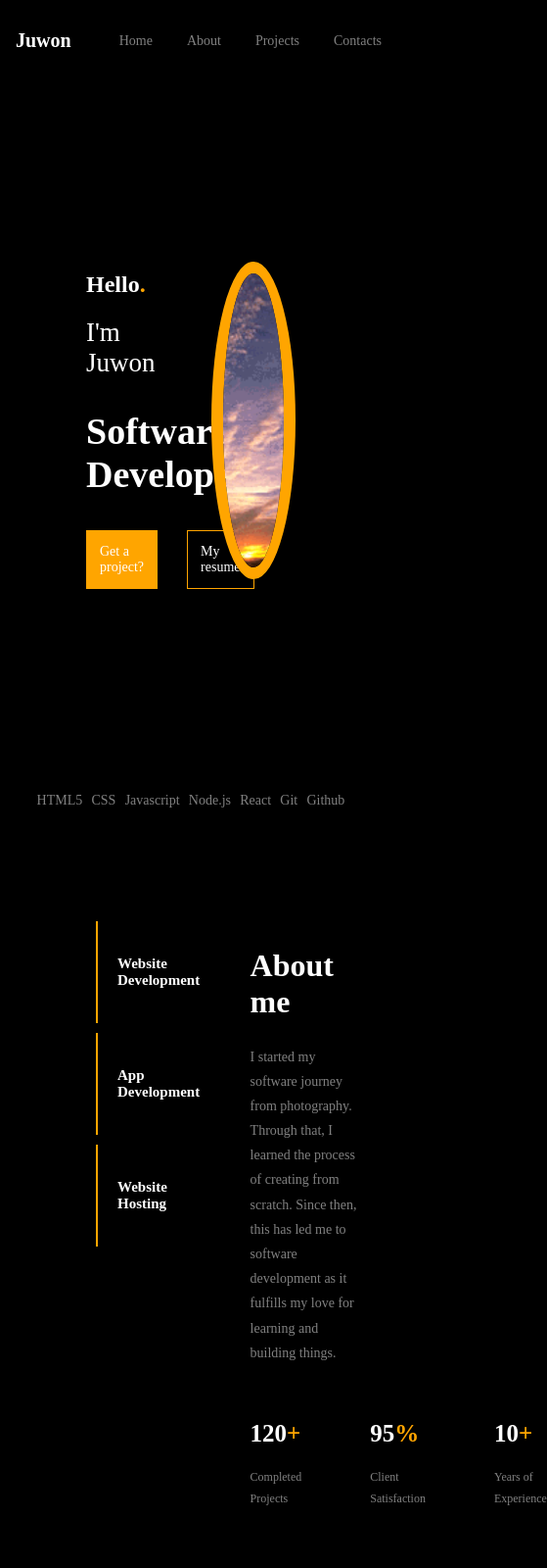
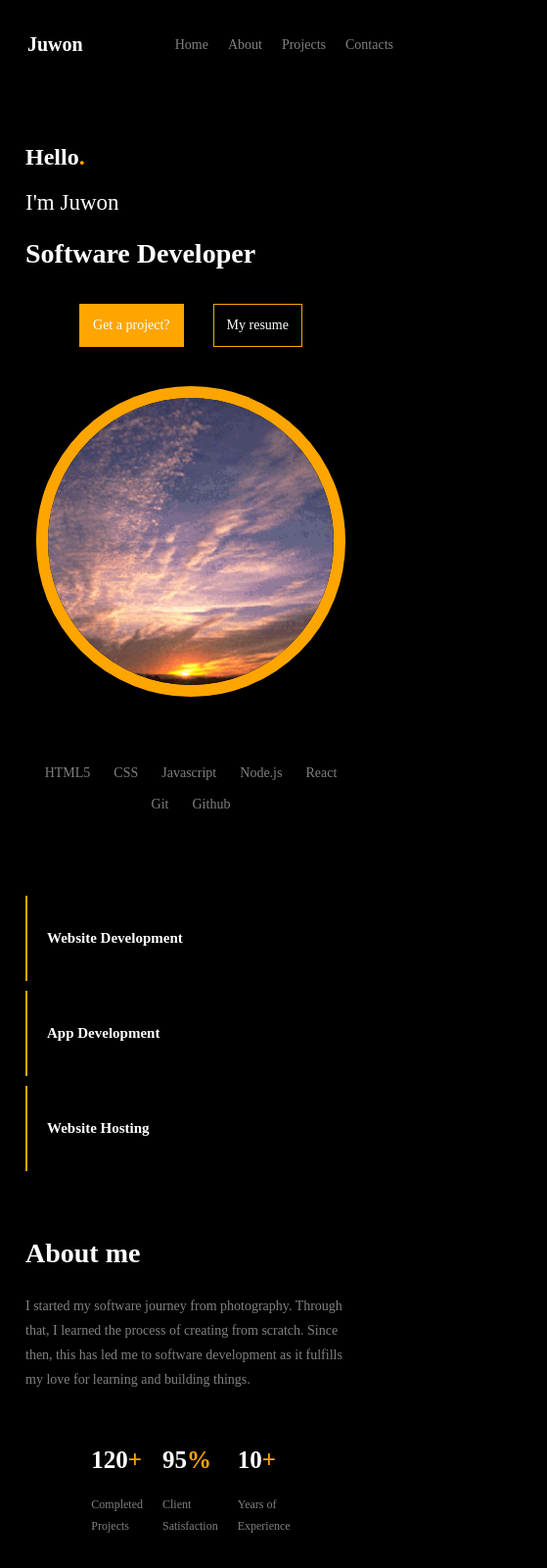
Before and after one commit to adeleadejuwon2009-art/new-porfolio, a plain HTML site: page index.html in a window 390 px wide. Shown: the top 1600 px of the page at 98% size, 559 px wide, since content can reach past the window. Drawn offline with Linux system fonts and the light colour scheme.

Commit message:
i worked on style.css

```diff
--- a/style.css
+++ b/style.css
@@ -38,6 +38,7 @@ color: gray;
 text-decoration: none;
 font-size: 14px;
 }
+
 .hero {
 min-height: 550px;
 padding: 80px ;
@@ -264,7 +265,7 @@ button {
     border: none;
     border-bottom: 2px ;
     padding: 12px 0;
-    color: white;
+    color: black;
     outline: none;
 }
 
@@ -279,3 +280,112 @@ padding: 25px;
 color:gray;
 font-size: 13px;
 }
+
+@media screen and (max-width: 768px) {
+nav {
+flex-wrap: wrap;
+gap: 15px;
+padding: 12px 20px;
+}
+nav ul {
+flex-wrap: wrap;
+justify-content: center;
+gap: 12px 20px;
+}
+.hero {
+min-height: auto;
+padding: 60px 24px;
+flex-direction: column;
+gap: 40px;
+}
+.hero-text,
+.hero-image,
+.services,
+.about-content,
+.project-info,
+.project-image,
+.contact-text,
+.contact-form {
+width: 100%;
+}
+.hero h1 {
+font-size: 32px;
+}
+.buttons,
+.project-links {
+justify-content: center;
+flex-wrap: wrap;
+}
+.circle {
+width: min(300px, 75vw);
+height: min(300px, 75vw);
+}
+.skills {
+flex-wrap: wrap;
+justify-content: center;
+gap: 16px 24px;
+}
+.about {
+padding: 60px 24px;
+flex-direction: column;
+gap: 35px;
+}
+.stats {
+justify-content: center;
+gap: 30px;
+flex-wrap: wrap;
+}
+.projects-title {
+margin-bottom: 35px;
+}
+.project,
+.project:nth-child(odd) {
+padding: 40px 24px;
+margin-bottom: 30px;
+flex-direction: column;
+gap: 30px;
+}
+.project-image {
+height: 220px;
+}
+.contact {
+padding: 60px 24px;
+flex-direction: column;
+gap: 40px;
+}
+.contact-text h1 {
+font-size: 36px;
+}
+}
+
+@media screen and (max-width: 480px) {
+.hero {
+padding: 45px 18px;
+}
+.hello {
+font-size: 26px;
+}
+.intro {
+font-size: 23px;
+}
+.hero h1 {
+font-size: 28px;
+}
+.about,
+.project,
+.project:nth-child(odd),
+.contact {
+padding-left: 18px;
+padding-right: 18px;
+}
+.section-title,
+.projects-title {
+font-size: 28px;
+}
+.stats {
+gap: 20px;
+}
+.contact-text h1 {
+font-size: 32px;
+}
+}
```
Also changed, not shown: index.html (+0 -3 lines), work/assinment.html (+6 -5 lines), work/style2.css (+16 -6 lines), wrongporfolio.html (+108 -0 lines).
